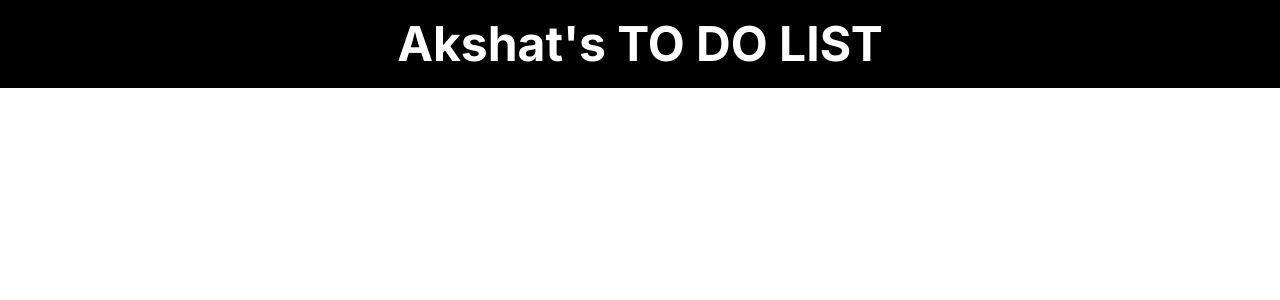
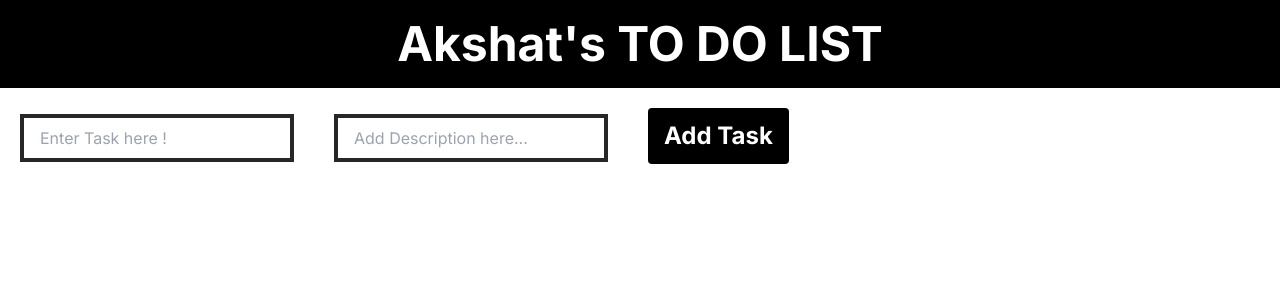
Before and after one commit to Akshat-Rwt/To-Do-List-React-, a Next.js app: page / in a window 1280 px wide. Shown: the top 300 px of the page. Built offline with nearby package versions, Linux system fonts and the light colour scheme.

Commit message:
Add Form Section
1. Add 2 Input Blocks . One is for the Task and Another is for the
   Description .
2. Add Button on it .

```diff
--- a/app/page.js
+++ b/app/page.js
@@ -5,6 +5,24 @@ const page = () => {
     //Fragerant ( Empty Tag )
     <>
       <h1 className='bg-black text-white p-5 text-center font-bold text-5xl'> Akshat's TO DO LIST </h1>
+
+
+    <form>
+      <input type='text'
+      className='text 2xl border-zinc-800 border-4 m-5 px-4 py-2 '
+      placeholder='Enter Task here ! ' // That thing is display on that box when there is nothing writtern
+      />
+
+      <input type='text'
+      className='text 2xl border-zinc-800 border-4 m-5 px-4 py-2 '
+      placeholder='Add Description here... '
+      />
+
+      <button className='bg-black text-white px-4 py-3 m-5 font-bold text-2xl rounded'> Add Task </button>
+
+    </form>
+
+
     </>
   )
 }
```
